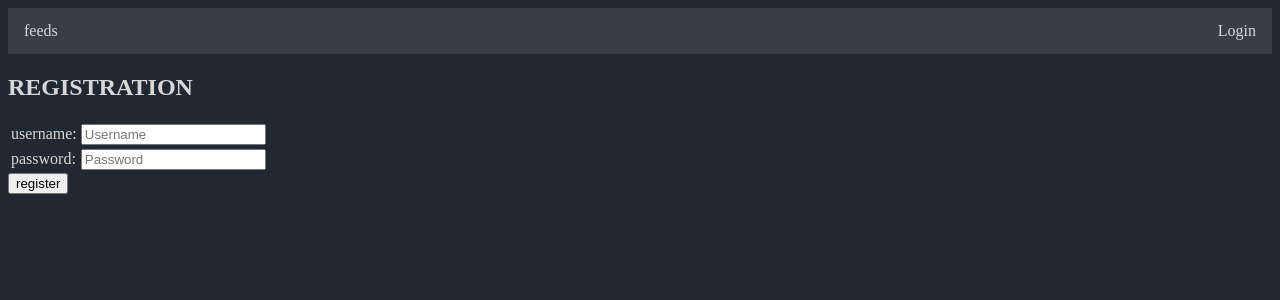
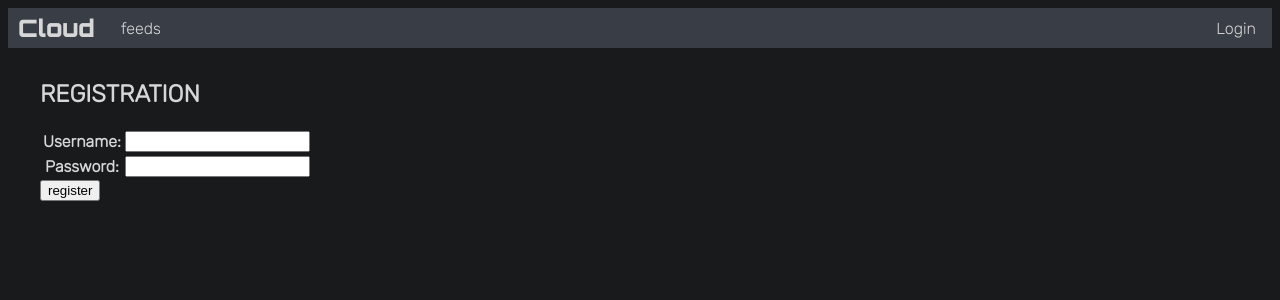
Before and after one commit to robazcz/cloud, a Django app: page /cloud/users/register/ in a window 1280 px wide. Shown: the top 300 px of the page. Run offline with Django 4.2, Linux system fonts and the light colour scheme.

Commit message:
restyle, modelforms, validation

```diff
--- a/feed/forms.py
+++ b/feed/forms.py
@@ -2,12 +2,18 @@ from django import forms
 from . import models
 
 class LoginForm(forms.ModelForm):
-    #template_name = "feed/form_snippet.html" #TODO: Custom template
+    template_name = "form_snippet.html" #Custom template
     class Meta:
         model = models.User
         fields = ["username", "password"]
 
         widgets = {
             "password": forms.PasswordInput(),
-            "username": forms.TextInput()
+            #"username": forms.TextInput()
         }
+
+class NewFeed(forms.ModelForm):
+    # template_name = "form_snippet.html"
+    class Meta:
+        model = models.Feed
+        fields = ["name"]
--- a/feed/models.py
+++ b/feed/models.py
@@ -1,3 +1,4 @@
+from django.core.validators import RegexValidator
 from django.core.exceptions import ValidationError
 from django.db import models
 from django.contrib.auth.models import AbstractUser
@@ -11,14 +12,14 @@ class User(AbstractUser):
         error_messages=None,
         #validators=[username_validator] #https://docs.djangoproject.com/en/4.1/ref/forms/validation/
     )
-    def clean(self):
+    def clean(self): #TODO: předělat to do validatoru jako je níže
         super().clean()
-        pattern = re.compile("^[a-zA-Z1-9-_]+$")
+        pattern = re.compile("^[a-zA-Z0-9-_.]+$")
         if not pattern.match(self.username):
-            raise ValidationError("username contains invalid character")
+            raise ValidationError("Username contains invalid character. Try again.", code="invalid")
 
 class Feed(models.Model):
-    name = models.CharField(max_length=20)
+    name = models.CharField(max_length=20, validators=[RegexValidator("^[a-zA-Z0-9-_.]+$", "Špatně")]) #TODO: Text při chybě - mrknout do modelformu
     date_created = models.DateTimeField(auto_now_add=True)
     owner = models.ForeignKey(User, on_delete=models.CASCADE) #, default=
 
@@ -29,5 +30,5 @@ class Feed(models.Model):
 
 class Data(models.Model):
     feed = models.ForeignKey(Feed, on_delete=models.CASCADE)
-    value = models.CharField(max_length=20)
+    value = models.DecimalField(max_digits=12, decimal_places=3) #100 000 000,000
     date_created = models.DateTimeField(auto_now=True)
--- a/feed/static/feed/base_style.css
+++ b/feed/static/feed/base_style.css
@@ -1,33 +1,61 @@
+@import url('https://fonts.googleapis.com/css2?family=Rubik:wght@300&display=swap');
+@import url('https://fonts.googleapis.com/css2?family=Orbitron:wght@900&display=swap');
+
 :root{
-  --bg: #222831;
+  --bg: #181a1b;
   --fg: #393e46;
   --hl: #f96d00;
   --tx: #d7d7d7;
 }
 
 body{
+  font-family: 'Rubik', sans-serif;
   background-color: var(--bg);
   color: var(--tx);
 }
 
+main{
+  margin: 2em
+}
+
 header ul {
-  list-style-type: none;
+  display: flex;
+  background-color: var(--fg);
+  overflow: hidden;
+  height: 2.5em;
+  width: 100%;
   margin: 0;
   padding: 0;
-  overflow: hidden;
-  background-color: var(--fg);
+  list-style-type: none;
+  align-items: center;
+  text-align: center;
 }
 
 header li {
   float: left;
+  #display: inline-block;
 }
 
 header li a {
   display: block;
   color: var(--tx);
-  text-align: center;
+  text-decoration: none;
+  height: 100%;
   padding: 14px 16px;
-  text-decoration: none;
+}
+
+header li a:hover, header li a.enabled{
+  background-color: #292d33;
+}
+
+.logo a{
+  font-family: 'Orbitron', sans-serif;
+  font-size: 1.5em;
+  padding: 0 10px;
+}
+
+.logo a:hover {
+  background-color: inherit;
 }
 
 .error{
@@ -38,3 +66,41 @@ header li a {
 .err-img{
 
 }
+
+/*.feeds, .feeds td, .feeds th{*/
+/*  border: 1px solid gray;*/
+/*}*/
+
+.feeds{
+  width: 50%;
+  border-collapse: collapse;
+  background-color: #292d33;
+  min-width: 33em;
+}
+
+.feeds tr:nth-child(even){
+  background-color: #151a1e;
+}
+
+.feeds th{
+  height: 2em;
+  background-color: black;
+  border-bottom: 1px solid var(--tx);
+}
+
+.feeds th, .feeds td{
+  padding: 0.75em;
+  text-align: left;
+}
+
+.feeds a{
+  color: #e7e571;
+  padding: 0.5em 1em 0.5em 1em;
+  text-decoration: none;
+  /*background-color: white;*/
+  /*border-radius: 1em;*/
+}
+
+.feeds a:hover{
+  text-decoration: underline;
+}
--- /dev/null
+++ b/feed/templates/feed/base.html
@@ -0,0 +1,22 @@
+{% load static %}
+<!DOCTYPE html>
+<html lang="en">
+<head>
+    <meta charset="UTF-8">
+    <meta http-equiv="X-UA-Compatible" content="IE=edge">
+    <meta name="viewport" content="width=device-width, initial-scale=1.0">
+    <link rel="stylesheet" href="{% static 'feed/base_style.css' %}">
+    <title>{% block title %}default title{% endblock %}</title>
+</head>
+<body>
+    <header>
+        <ul><li class="logo"><a href="">Cloud</a></li>
+            <li><a class="{% block feeds %}{% endblock %}" href="{% url 'feed_list' %}">feeds</a></li>
+            <li style="margin-left:auto"><a class="{% block profile %}{% endblock %}" href="{% url 'user_profile_base' %}">{% if user.is_authenticated %}{{ user }}{% else %}Login{% endif %}</a></li>
+        </ul>
+    </header>
+    <main>
+        {% block body %} default text {% endblock %}
+    </main>
+</body>
+</html>
--- a/templates/feed/feed_view.html
+++ b/feed/templates/feed/feed_view.html
@@ -9,7 +9,7 @@
     <input type="submit" value="POST">
 </form>
 
-<table>
+<table class="feeds">
     <tr>
         <th>ID</th>
         <th>value</th>
--- a/templates/feed/not_allowed.html
+++ b/feed/templates/feed/not_allowed.html
@@ -1,4 +1,4 @@
-{% extends "feed/base.html"%}
+{% extends "feed/base.html" %}
 
 {% block head %}
 <title>ERROR 403</title>
--- a/templates/feed/users/login.html
+++ b/feed/templates/feed/users/login.html
@@ -8,7 +8,7 @@
     <p></p>
   {% endif %}
 
-{#  {% if next %}#}
+{#  {% if next %}TODO: https://docs.djangoproject.com/en/4.1/topics/forms/#}
 {#    {% if user.is_authenticated %}#}
 {#      <p>Your account doesn't have access to this page. To proceed,#}
 {#      please login with an account that has access.</p>#}
@@ -34,7 +34,7 @@
       <input type="submit" value="login">
       <input type="hidden" name="next" value="{{ next }}">
   </form>
-
+    <a href="{% url 'users_register' %}">Registration</a>
   {# Assumes you setup the password_reset view in your URLconf #}
   {#<p><a href="{% url 'password_reset' %}">Lost password?</a></p>#}
 
--- /dev/null
+++ b/feed/templates/feed/users/register.html
@@ -0,0 +1,31 @@
+{% extends "feed/base.html" %}
+
+{% block body %}
+
+<h2>REGISTRATION</h2>
+
+{% if form.errors %}
+    <p>{{ form.errors.message }}</p>
+{% else %}
+    <p></p>
+  {% endif %}
+
+  <form method="post" action="{% url 'users_register' %}">
+    {% csrf_token %}
+    <table>
+        {{ form.form }}
+{#      <tr>#}
+{#        <td>username: </td>#}
+{#        <td><input type="text" name="username" placeholder="Username"></td>#}
+{#      </tr>#}
+{#      <tr>#}
+{#        <td>password: </td>#}
+{#        <td><input type="password" name="password" placeholder="Password"></td>#}
+{#      </tr>#}
+    </table>
+
+      <input type="submit" value="register">
+  </form>
+
+
+{% endblock %}
--- a/feed/urls.py
+++ b/feed/urls.py
@@ -4,8 +4,7 @@ from django.contrib.auth import views as auth_views
 from . import views
 
 urlpatterns = [
-    path("feed/", views.feed, name="feed"),
-    path("new_feed/", views.new_feed, name="new_feed"),
+    path("feed/", views.feed_list, name="feed_list"),
     path("feed/<str:username>/<str:feed_name>/", views.feed_view, name="feed_view"),
     path("feed/<str:username>/<str:feed_name>/new_data/", views.new_data, name="new_data"),
 ]
--- a/feed/views.py
+++ b/feed/views.py
@@ -1,4 +1,5 @@
 from django.core.exceptions import ValidationError
+from django.db import IntegrityError
 from django.shortcuts import render, redirect
 from django.http import HttpResponse, Http404, HttpResponseForbidden
 from django.contrib.auth import authenticate, login, logout
@@ -7,18 +8,25 @@ from django.utils.datastructures import MultiValueDictKeyError
 
 from . import models, forms
 
-def feed(request):
-    feeds = models.Feed.objects.all().values("id", "name", "date_created", "owner__username")
-    print(feeds)
-    return render(request, "feed/index.html", {"feeds": feeds})
+@login_required
+def feed_list(request):
+    if request.method != "POST":
+        feeds = models.Feed.objects.filter(owner__username=request.user.username).values("id", "name", "date_created", "owner__username")
+        #print(feeds)
 
-@login_required
-def new_feed(request):
-    feeds = models.Feed.objects.all().values()
-    new_f = models.Feed(name=request.POST["feed_name"], owner_id=request.user.id)
-    new_f.save()
-    return redirect("index")
-    #return render(request, "feed/index.html", {"feeds": feeds})
+    elif request.method == "POST":
+        miss_i = models.Feed(owner_id=request.user.id)
+        new_f = forms.NewFeed(request.POST, instance=miss_i)
+        try:
+            new_f.save()
+        except (IntegrityError, ValueError):
+            feeds = models.Feed.objects.filter(owner__username=request.user.username).values("id", "name", "date_created", "owner__username")
+            return render(request, "feed/feed_list.html", {"user": request.user, "form": forms.NewFeed(request.POST), "feeds": feeds, "errors": True})
+
+        feeds = models.Feed.objects.filter(owner__username=request.user.username).values("id", "name", "date_created", "owner__username")
+        return render(request, "feed/feed_list.html", {"user":request.user, "form": forms.NewFeed, "feeds": feeds})
+
+    return render(request, "feed/feed_list.html", {"user":request.user, "form": forms.NewFeed , "feeds": feeds})
 
 @login_required
 def feed_view(request, username, feed_name):
@@ -81,7 +89,8 @@ def users_login(request):
         else:
             return render(request, "feed/users/login.html", {"next":redirect_to, "form":{"errors": True, "form": forms.LoginForm(request.POST)}, "user":request.user})
 
-    return render(request, "feed/users/login.html", {"next":redirect_to, "form":{"errors": False, "form": forms.LoginForm}, "user": request.user})
+    return render(request, "feed/users/login.html", {"next": redirect_to, "form": {"errors": False, "form":forms.LoginForm}, "user": request.user})
+    #return render(request, "feed/users/login.html", {"next":redirect_to, "form":{"errors": False}, "user": request.user})
 
 def match_logged_user(logged, user):
     return logged.username == user
@@ -107,17 +116,16 @@ def users_logout(request):
 def users_register(request):
     if not request.user.is_authenticated:
         if request.method == "GET":
-            return render(request, "feed/users/register.html")
+            return render(request, "feed/users/register.html", {"form": {"errors":None, "form":forms.LoginForm}})
 
         elif request.method == "POST":
             try:
-                user = models.User.objects.create_user(username=request.POST["username"], password=request.POST["password"])
+                user = models.User(username=request.POST["username"], password=request.POST["password"])
                 user.clean()
+                user.save()
             except ValidationError as err:
-                form = {"errors":err}
-                return render(request, "feed/users/register.html", {"form": form})
+                return render(request, "feed/users/register.html", {"form": {"errors":err, "form":forms.LoginForm}})
 
-            user.save()
             #TypeError
             login(request, user)
             return redirect("users_login")
--- a/templates/feed/base.html
+++ /dev/null
@@ -1,20 +0,0 @@
-{% load static %}
-<!DOCTYPE html>
-<html lang="en">
-<head>
-    <meta charset="UTF-8">
-    <meta http-equiv="X-UA-Compatible" content="IE=edge">
-    <meta name="viewport" content="width=device-width, initial-scale=1.0">
-    <link rel="stylesheet" href="{% static 'feed/base_style.css' %}">
-    {% block head %} <title>default title</title> {% endblock %}
-</head>
-<body>
-    <header>
-        <ul>
-            <li><a href="{% url 'feed' %}">feeds</a></li>
-            <li style="float:right"><a href="{% url 'user_profile_base' %}">{% if user.is_authenticated %}{{ user }}{% else %}Login{% endif %}</a></li>
-        </ul>
-    </header>
-    {% block body %} default text {% endblock %}
-</body>
-</html>
--- a/templates/feed/users/register.html
+++ /dev/null
@@ -1,30 +0,0 @@
-{% extends "feed/base.html" %}
-
-{% block body %}
-
-<h2>REGISTRATION</h2>
-
-{% if form.errors %}
-    <p>{{ form.errors.0 }}</p>
-{% else %}
-    <p></p>
-  {% endif %}
-
-  <form method="post" action="{% url 'users_register' %}">
-    {% csrf_token %}
-    <table>
-      <tr>
-        <td>username: </td>
-        <td><input type="text" name="username" placeholder="Username"></td>
-      </tr>
-      <tr>
-        <td>password: </td>
-        <td><input type="password" name="password" placeholder="Password"></td>
-      </tr>
-    </table>
-
-      <input type="submit" value="register">
-  </form>
-
-
-{% endblock %}
```
Also changed, not shown: feed/templates/feed/feed_list.html (renamed from templates/feed/index.html, +11 -5 lines), feed/templates/feed/users/profile.html (added, +10 -0 lines), templates/feed/users/profile.html (deleted, +0 -8 lines), db.sqlite3, feed/migrations/0005_alter_data_value_alter_feed_name_alter_user_username.py (added), feed/templates/form_snippet.html (renamed from templates/feed/form_snippet.html).
